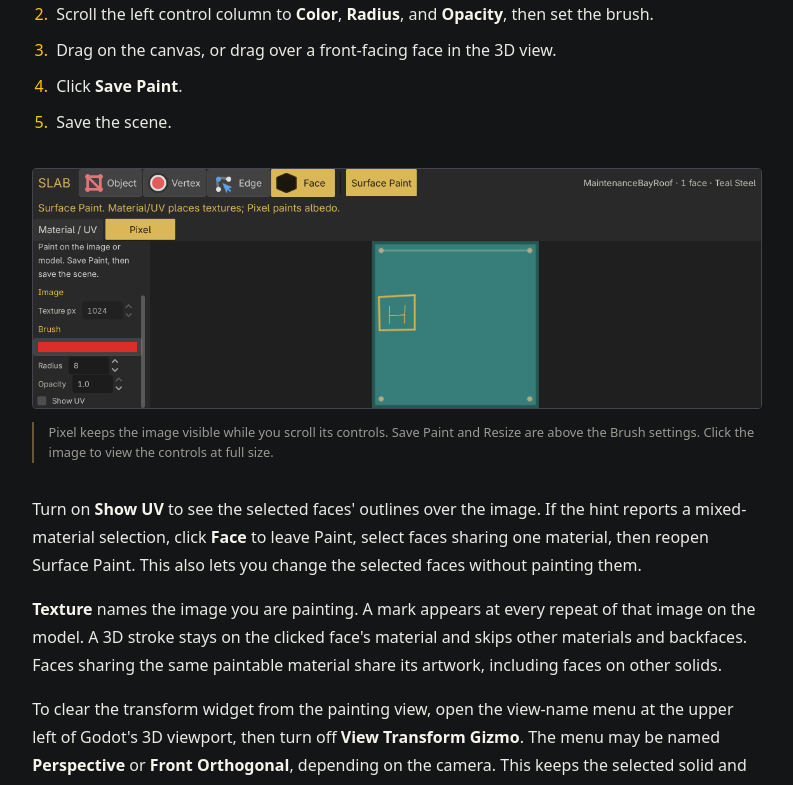
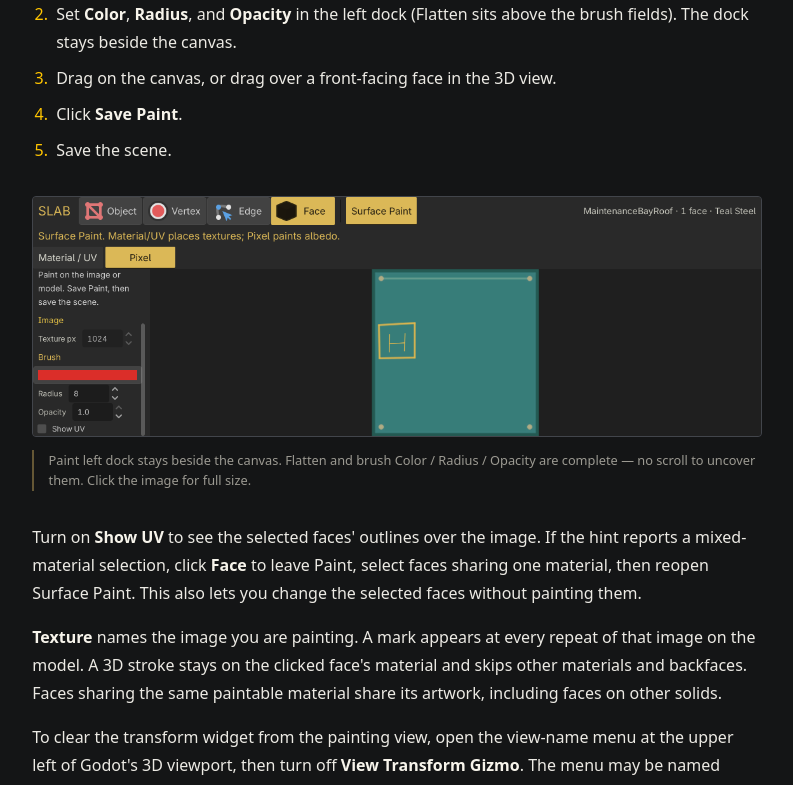
Before and after one commit to joshocalico/Slab-Modeller, a Next.js app in the folder website/: page /guide/how-to/paint-texture-pixels in a window 1280 px wide. Shown: the part 1455-2240 px from the top of the page, without its empty margins (259-1052 px from the left). Built offline with nearby package versions, Linux system fonts and the light colour scheme.

Commit message:
docs(PRS-38): Paint dock figure copy — Flatten beside canvas

```diff
--- a/website/app/guide/how-to/paint-texture-pixels/page.mdx
+++ b/website/app/guide/how-to/paint-texture-pixels/page.mdx
@@ -26,15 +26,15 @@ For a material with no texture, **Make Unique** creates a square image at **New
 ## Paint and save
 
 1. Click **Pixel**.
-2. Scroll the left control column to **Color**, **Radius**, and **Opacity**, then set the brush.
+2. Set **Color**, **Radius**, and **Opacity** in the left dock (Flatten sits above the brush fields). The dock stays beside the canvas.
 3. Drag on the canvas, or drag over a front-facing face in the 3D view.
 4. Click **Save Paint**.
 5. Save the scene.
 
 <Figure
   src="/img/panel-pixel-paint.png"
-  alt="Surface Paint in Pixel mode, with the left column scrolled to Color, Radius, Opacity, and Show UV beside the saved roof texture."
-  caption="Pixel keeps the image visible while you scroll its controls. Save Paint and Resize are above the Brush settings. Click the image to view the controls at full size."
+  alt="Paint workspace in Face mode: left dock shows Flatten, Color, Radius, and Opacity complete beside the canvas with MaintenanceBayRoof selected."
+  caption="Paint left dock stays beside the canvas. Flatten and brush Color / Radius / Opacity are complete — no scroll to uncover them. Click the image for full size."
 />
 
 Turn on **Show UV** to see the selected faces' outlines over the image. If the hint reports a mixed-material selection, click **Face** to leave Paint, select faces sharing one material, then reopen Surface Paint. This also lets you change the selected faces without painting them.
```
